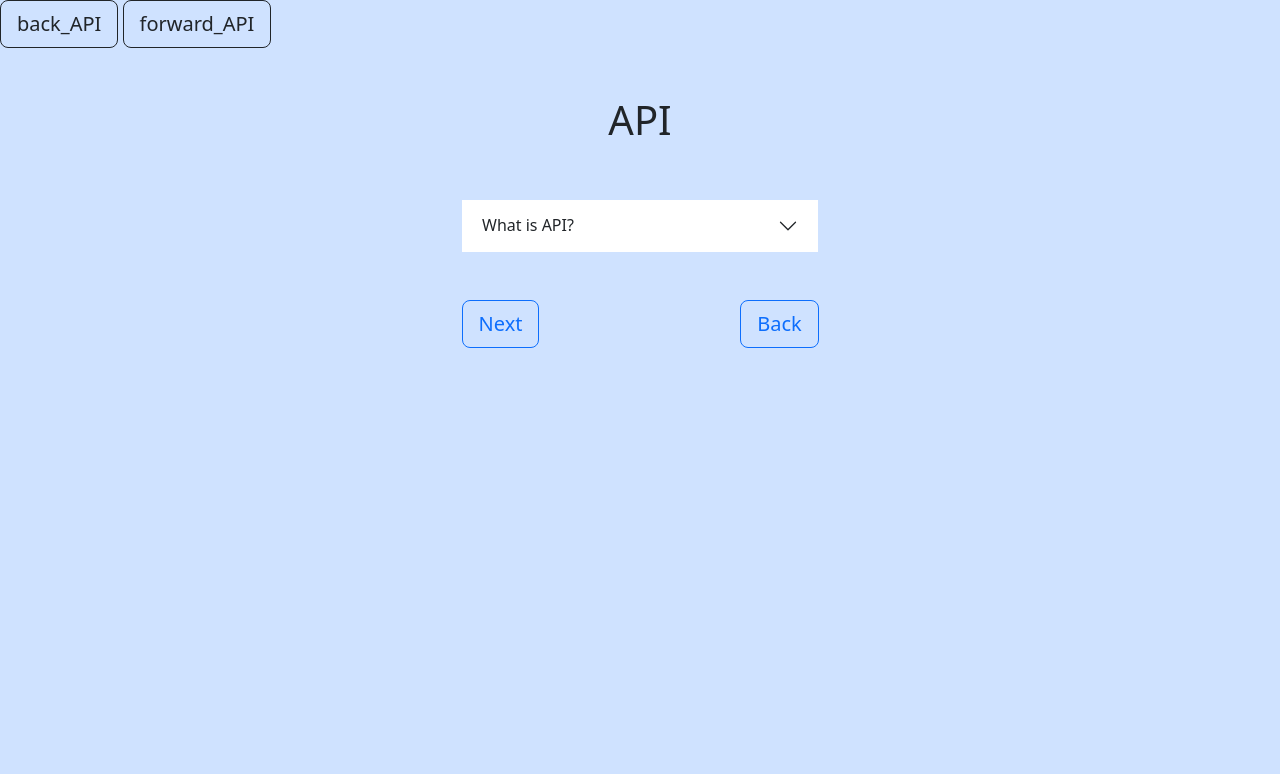
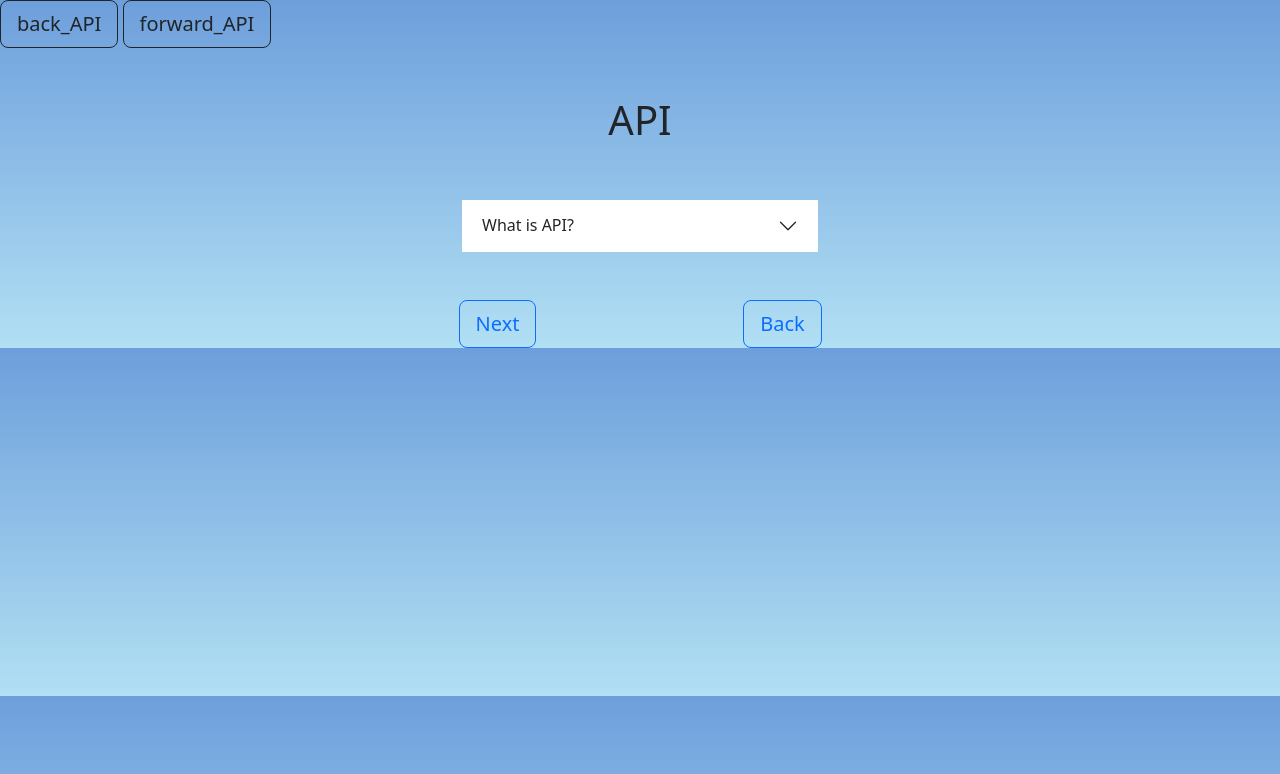
Before and after one commit to charles017/activity_API, a plain HTML site: page api.html in a window 1280 px wide. Drawn offline with nearby package versions, Linux system fonts and the light colour scheme.

Commit message:
final edit

```diff
--- a/api.html
+++ b/api.html
@@ -6,7 +6,13 @@
     <title>API</title>
     <link href="https://cdn.jsdelivr.net/npm/bootstrap@5.3.0/dist/css/bootstrap.min.css" rel="stylesheet" integrity="sha384-9ndCyUaIbzAi2FUVXJi0CjmCapSmO7SnpJef0486qhLnuZ2cdeRhO02iuK6FUUVM" crossorigin="anonymous">
   </head>
-  <body class="bg-primary-subtle">
+  <body  style="
+  background-image: linear-gradient(
+    rgba(40, 113, 203, 0.678),
+    rgba(121, 201, 235, 0.579)
+  );
+"
+>
     <button
       type="button"
       class="btn btn-outline-dark btn-lg"
@@ -31,9 +37,8 @@
       </div>
     </div>
     <div class="container">
-      <div class="row">
-        <div class="col-lg-4"></div>
-        <div class="col-sm-12 col-lg-4">
+      <div class="row justify-content-center">
+        <div class="col-sm-12 col-md-4">
           <div class="accordion accordion-flush" id="accordionFlushExample">
             <div class="accordion-item">
               <h2 class="accordion-header">
@@ -55,8 +60,8 @@
               </div>
             </div>
         </div>
-        <div class="col-lg-4"></div>
       </div>
+    </div>
     </div>
     <div class="container">
       <div class="row">
```
Also changed, not shown: forms.html (+4 -4 lines), index.html (+4 -4 lines).
